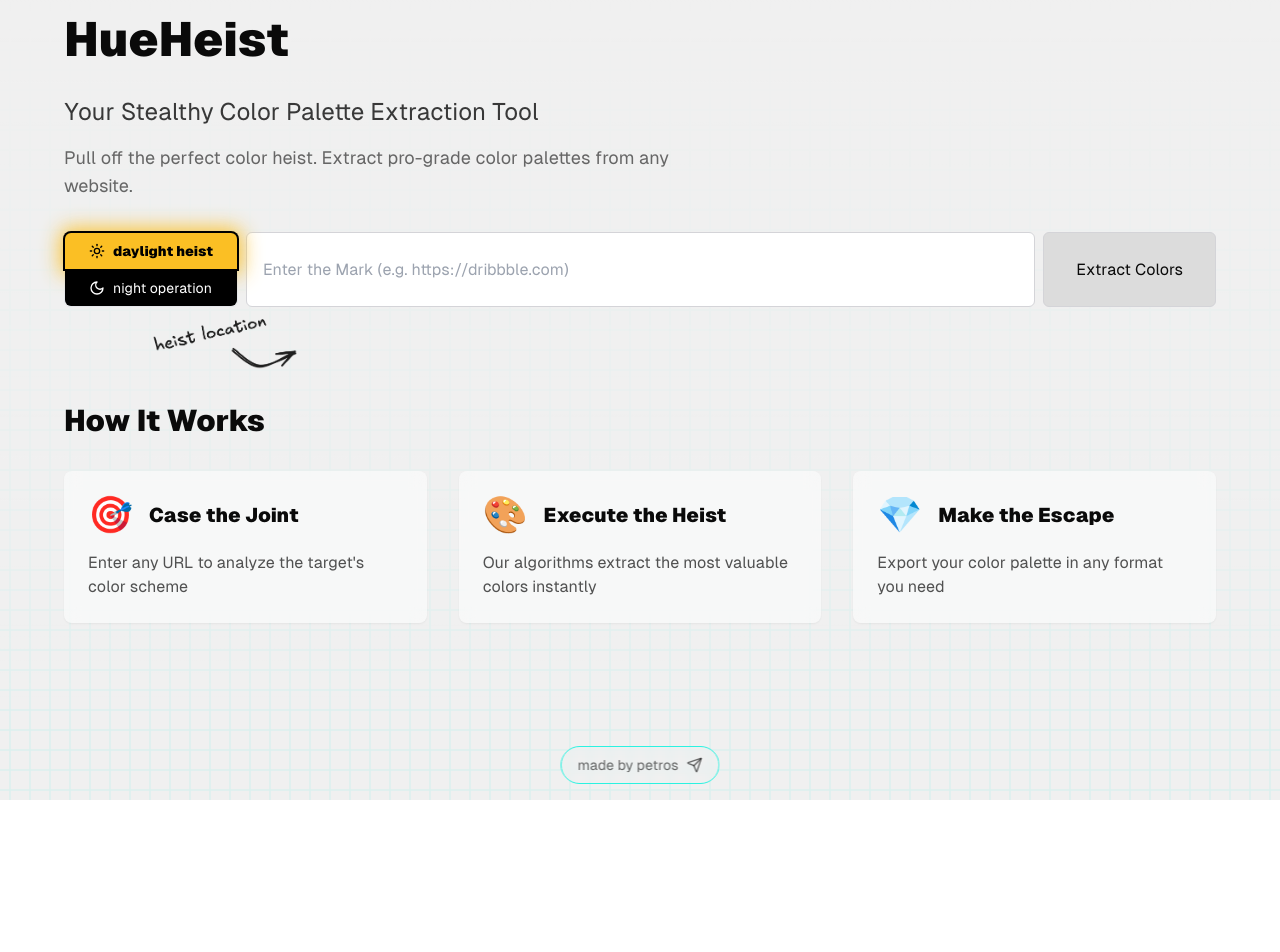
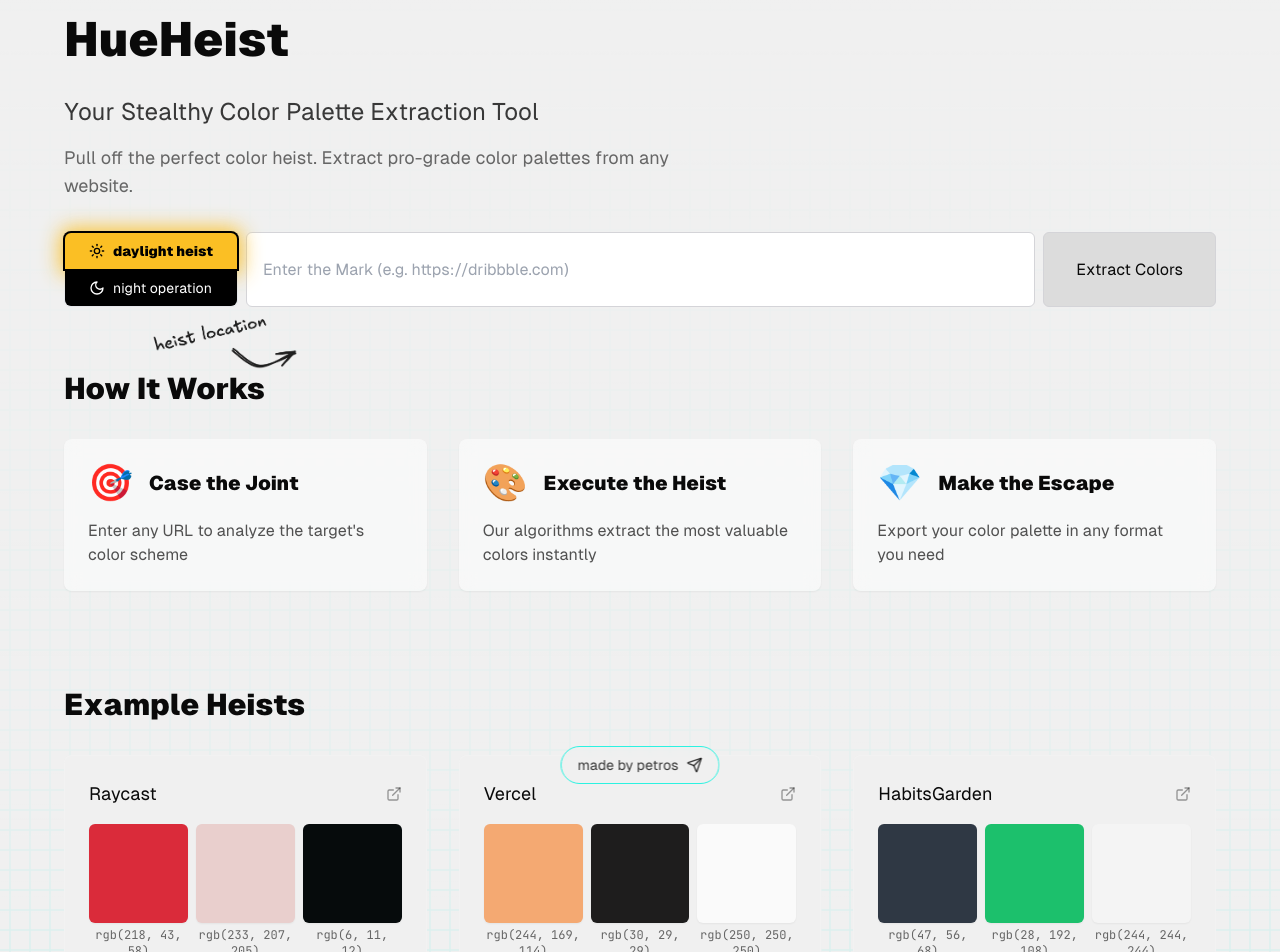
Before and after one commit to pbantolas/hueheist, a React (Vite) app: page / in a window 1280 px wide. Shown: the top 952 px of the page. Before the commit the page ends 800 px from the top, so only its background shows below. Built offline with nearby package versions, Linux system fonts and the light colour scheme; no server answers.

Commit message:
palette cards with exampel data

```diff
--- a/src/components/LandingPage.tsx
+++ b/src/components/LandingPage.tsx
@@ -1,8 +1,9 @@
-import React from 'react';
-import { LoaderCircle } from 'lucide-react';
-import ThemeToggle from './ThemeToggle';
-import Layout from './Layout';
-import { ColorInfo } from '../types/ApiTypes';
+import React from "react";
+import { LoaderCircle } from "lucide-react";
+import ThemeToggle from "./ThemeToggle";
+import Layout from "./Layout";
+import { examplePalettes } from "../data/examplePalettes";
+import PaletteCard from "./PaletteCard";
 
 interface LandingPageProps {
 	url: string;
@@ -21,7 +22,7 @@ export default function LandingPage({
 	onUrlChange,
 	onAnalysisModeChange,
 	onSubmit,
-    error
+	error,
 }: LandingPageProps) {
 	return (
 		<>
@@ -30,8 +31,8 @@ export default function LandingPage({
 					Your Stealthy Color Palette Extraction Tool
 				</h2>
 				<p className="max-w-2xl text-lg text-text/60">
-                    Pull off the perfect color heist. Extract pro-grade
-                    color palettes from any website.
+					Pull off the perfect color heist. Extract pro-grade color
+					palettes from any website.
 				</p>
 			</div>
 
@@ -73,12 +74,10 @@ export default function LandingPage({
 				</form>
 			</div>
 
-            {error && (
-                <div className="text-red-500 text-sm mt-2">{error}</div>
-            )}
+			{error && <div className="mt-2 text-red-500 text-sm">{error}</div>}
 
 			{/* How it works section */}
-            <section className="py-16">
+			<section className="py-8">
 				<div className="mx-auto max-w-6xl">
 					<h2 className="mb-8 font-bold text-3xl text-text">
 						How It Works
@@ -92,7 +91,8 @@ export default function LandingPage({
 								</h3>
 							</div>
 							<p className="text-text/70">
-                                Enter any URL to analyze the target's color scheme
+								Enter any URL to analyze the target's color
+								scheme
 							</p>
 						</div>
 						<div className="bg-white/50 dark:bg-zinc-900/50 shadow-sm backdrop-blur p-6 rounded-lg">
@@ -103,7 +103,8 @@ export default function LandingPage({
 								</h3>
 							</div>
 							<p className="text-text/70">
-                                Our algorithms extract the most valuable colors instantly
+								Our algorithms extract the most valuable colors
+								instantly
 							</p>
 						</div>
 						<div className="bg-white/50 dark:bg-zinc-900/50 shadow-sm backdrop-blur p-6 rounded-lg">
@@ -120,6 +121,25 @@ export default function LandingPage({
 					</div>
 				</div>
 			</section>
+
+			{/* Example Palettes */}
+			<section className="py-8">
+				<div className="mx-auto max-w-6xl">
+					<h2 className="mb-8 font-bold text-3xl text-text">
+						Example Heists
+					</h2>
+					<div className="gap-8 grid md:grid-cols-3">
+						{examplePalettes.map((palette, index) => (
+							<PaletteCard
+								key={index}
+								websiteName={palette.websiteName}
+								websiteUrl={palette.websiteUrl}
+								colors={palette.colors}
+							/>
+						))}
+					</div>
+				</div>
+			</section>
 		</>
 	);
 }
--- a/src/components/Layout.tsx
+++ b/src/components/Layout.tsx
@@ -33,12 +33,10 @@ export default function Layout({ children }: LayoutProps) {
 						href="https://x.com/pbantolas"
 						target="_blank"
 						rel="noopener noreferrer"
-						className="flex items-center gap-2 border-accent bg-background/20 hover:bg-accent backdrop-blur-sm px-4 py-2 border rounded-full transition-colors duration-300"
+						className="flex items-center gap-2 border-accent bg-background/20 hover:bg-accent backdrop-blur-sm px-4 py-2 border rounded-full text-text/80 transition-colors duration-300"
 					>
-						<span className="text-sm text-text/60">
-							made by petros
-						</span>
-						<Send size={16} className="text-text/60" />
+						<span className="text-sm">made by petros</span>
+						<Send size={16} />
 					</a>
 				</footer>
 			</div>
--- /dev/null
+++ b/src/components/PaletteCard.tsx
@@ -0,0 +1,52 @@
+import React from "react";
+import { ExternalLink } from "lucide-react";
+import { ColorInfo } from "../types/ApiTypes";
+
+interface PaletteCardProps {
+	websiteName: string;
+	websiteUrl: string;
+	colors: ColorInfo[];
+}
+
+const rgbToString = (rgb: number[]): string => {
+	// Ensure RGB values are valid
+	const validRgb = rgb.map((val) =>
+		Math.min(255, Math.max(0, Math.round(val)))
+	);
+	return `rgb(${validRgb.join(", ")})`;
+};
+
+export default function PaletteCard({
+	websiteName,
+	websiteUrl,
+	colors,
+}: PaletteCardProps) {
+	return (
+		<div className="border-white/10 bg-background backdrop-blur-sm p-6 border rounded-lg transition-all duration-300 group">
+			<div className="flex justify-between items-center mb-4">
+				<h3 className="font-medium text-lg text-text">{websiteName}</h3>
+				<a
+					href={websiteUrl}
+					target="_blank"
+					rel="noopener noreferrer"
+					className="text-text/40 hover:text-accent transition-colors duration-300"
+				>
+					<ExternalLink size={16} />
+				</a>
+			</div>
+			<div className="gap-2 grid grid-cols-3">
+				{colors.map((color, index) => (
+					<div key={index} className="space-y-1">
+						<div
+							className="shadow-sm rounded-md w-full transition-transform duration-300 aspect-square hover:scale-105"
+							style={{ backgroundColor: rgbToString(color.rgb) }}
+						/>
+						<p className="font-mono text-center text-text/60 text-xs">
+							{rgbToString(color.rgb)}
+						</p>
+					</div>
+				))}
+			</div>
+		</div>
+	);
+}
--- /dev/null
+++ b/src/data/examplePalettes.ts
@@ -0,0 +1,37 @@
+import { ColorInfo } from "../types/ApiTypes";
+
+interface ExamplePalette {
+	websiteName: string;
+	websiteUrl: string;
+	colors: ColorInfo[];
+}
+
+export const examplePalettes: ExamplePalette[] = [
+	{
+		websiteName: "Raycast",
+		websiteUrl: "https://www.raycast.com/",
+		colors: [
+			{ rgb: [218, 43, 58], score: 0.8 },
+			{ rgb: [233, 207, 205], score: 0.2 },
+			{ rgb: [6, 11, 12], score: 0.1 },
+		],
+	},
+	{
+		websiteName: "Vercel",
+		websiteUrl: "https://vercel.com",
+		colors: [
+			{ rgb: [244, 169, 114], score: 0.9 },
+			{ rgb: [30, 29, 29], score: 0.6 },
+			{ rgb: [250, 250, 250], score: 0.2 },
+		],
+	},
+	{
+		websiteName: "HabitsGarden",
+		websiteUrl: "https://habitsgarden.com/",
+		colors: [
+			{ rgb: [47, 56, 68], score: 0.9 },
+			{ rgb: [28, 192, 108], score: 0.6 },
+			{ rgb: [244, 244, 244], score: 0.2 },
+		],
+	},
+];
```
Lines whose indentation alone changed are shown as unchanged.
